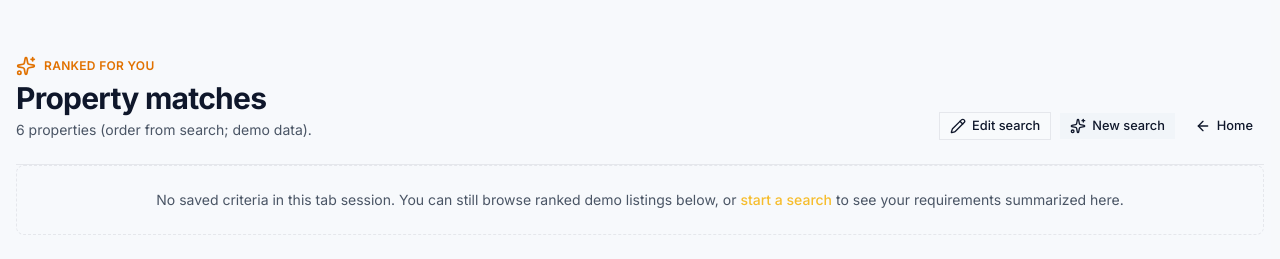
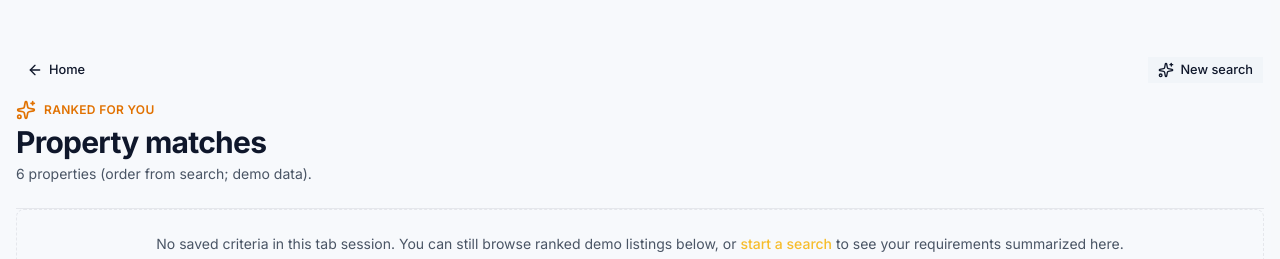
Before and after one commit to radcrew/real-estate-consultant, a Next.js app in the folder frontend/: page /search/results in a window 1280 px wide. Shown: the top 259 px of the page. Built offline with nearby package versions, Linux system fonts and the light colour scheme; no server answers.

Commit message:
fix: remove edit button and update layout in results toolbar

```diff
--- a/frontend/components/search-results/results-toolbar.tsx
+++ b/frontend/components/search-results/results-toolbar.tsx
@@ -11,7 +11,32 @@ type ResultsToolbarProps = {
 };
 
 export const ResultsToolbar = ({ resultCount }: ResultsToolbarProps) => (
-  <div className="flex flex-col gap-4 border-b border-border pb-6 sm:flex-row sm:items-end sm:justify-between">
+  <div className="flex flex-col gap-4 border-b border-border pb-6">
+    <div className="flex flex-wrap items-center justify-between gap-x-4 gap-y-2">
+      <Link
+        href="/"
+        className={cn(
+          buttonVariants({ variant: "ghost", size: "sm" }),
+          "inline-flex shrink-0 gap-1.5 self-start no-underline",
+        )}
+      >
+        <ArrowLeft className="size-4" aria-hidden />
+        Home
+      </Link>
+      <div className="flex flex-wrap gap-2 sm:ml-auto">
+        <Link
+          href="/questionnaire"
+          className={cn(
+            buttonVariants({ variant: "secondary", size: "sm" }),
+            "inline-flex gap-1.5 no-underline",
+          )}
+        >
+          <Sparkles className="size-4" aria-hidden />
+          New search
+        </Link>
+      </div>
+    </div>
+
     <div>
       <div className="flex items-center gap-2 text-amber-600">
         <Sparkles className="size-5 shrink-0" aria-hidden />
@@ -26,38 +51,5 @@ export const ResultsToolbar = ({ resultCount }: ResultsToolbarProps) => (
           : `${resultCount} propert${resultCount === 1 ? "y" : "ies"} (order from search; demo data).`}
       </p>
     </div>
-
-    <div className="flex flex-wrap gap-2 sm:justify-end">
-      <Link
-        href="/questionnaire"
-        className={cn(
-          buttonVariants({ variant: "outline", size: "sm" }),
-          "inline-flex gap-1.5 no-underline",
-        )}
-      >
-        <Pencil className="size-4" aria-hidden />
-        Edit search
-      </Link>
-      <Link
-        href="/questionnaire"
-        className={cn(
-          buttonVariants({ variant: "secondary", size: "sm" }),
-          "inline-flex gap-1.5 no-underline",
-        )}
-      >
-        <Sparkles className="size-4" aria-hidden />
-        New search
-      </Link>
-      <Link
-        href="/"
-        className={cn(
-          buttonVariants({ variant: "ghost", size: "sm" }),
-          "inline-flex gap-1.5 no-underline",
-        )}
-      >
-        <ArrowLeft className="size-4" aria-hidden />
-        Home
-      </Link>
-    </div>
   </div>
 );
```
